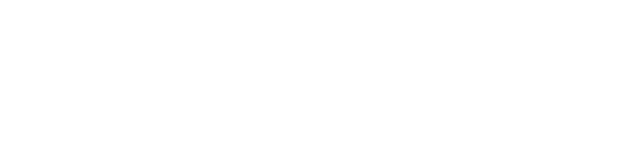
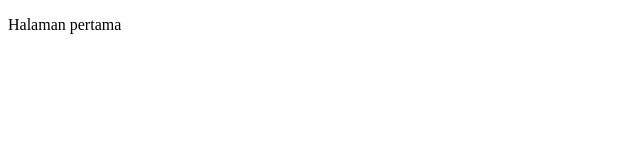
Before and after one commit to andsholinka/Digitalent-Kominfo_GIT-Rebase, a plain HTML site: page index.html in a window 1280 px wide. Shown: the whole page, without its empty margins (0-640 px from the left). Drawn offline with Linux system fonts and the light colour scheme.

Commit message:
menambahkan baris halaman

```diff
--- a/index.html
+++ b/index.html
@@ -8,7 +8,7 @@
 </head>
 
 <body>
-
+    <p>Halaman pertama</p>
 </body>
 
 </html>
```
